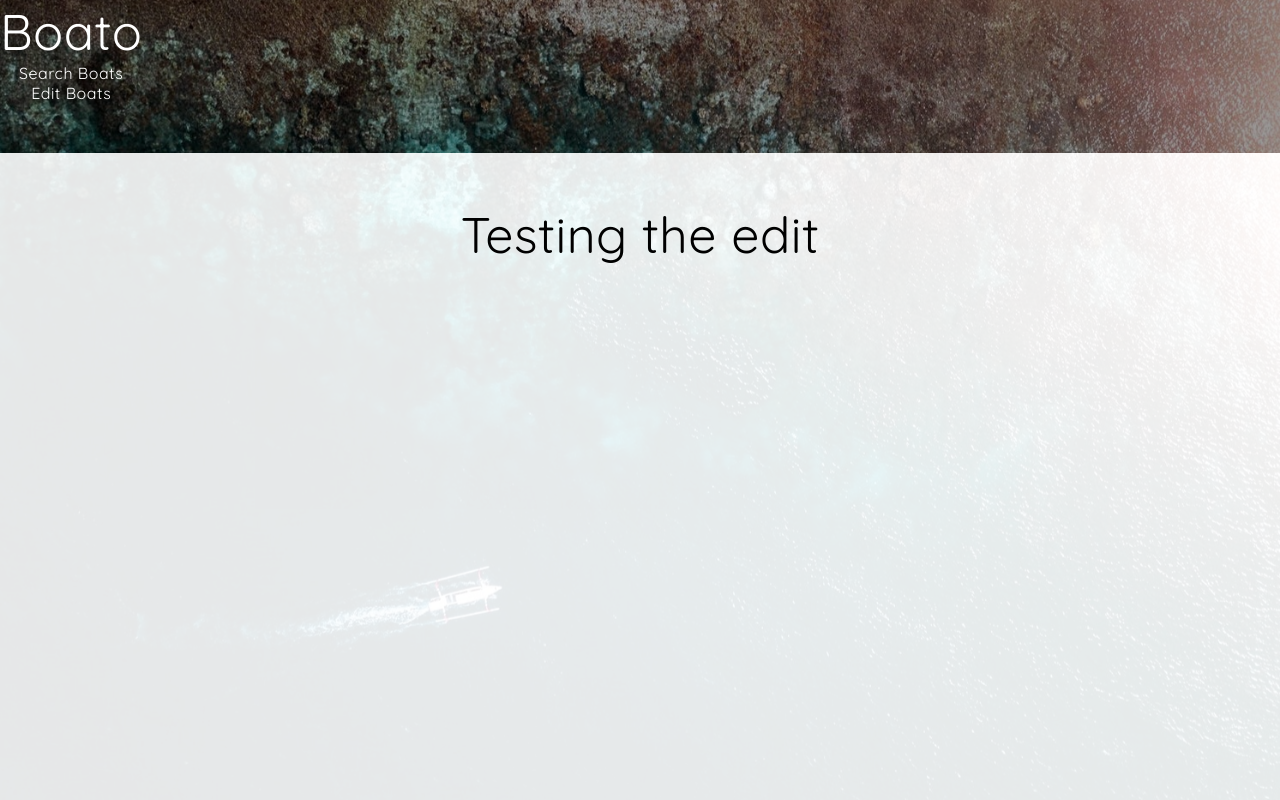
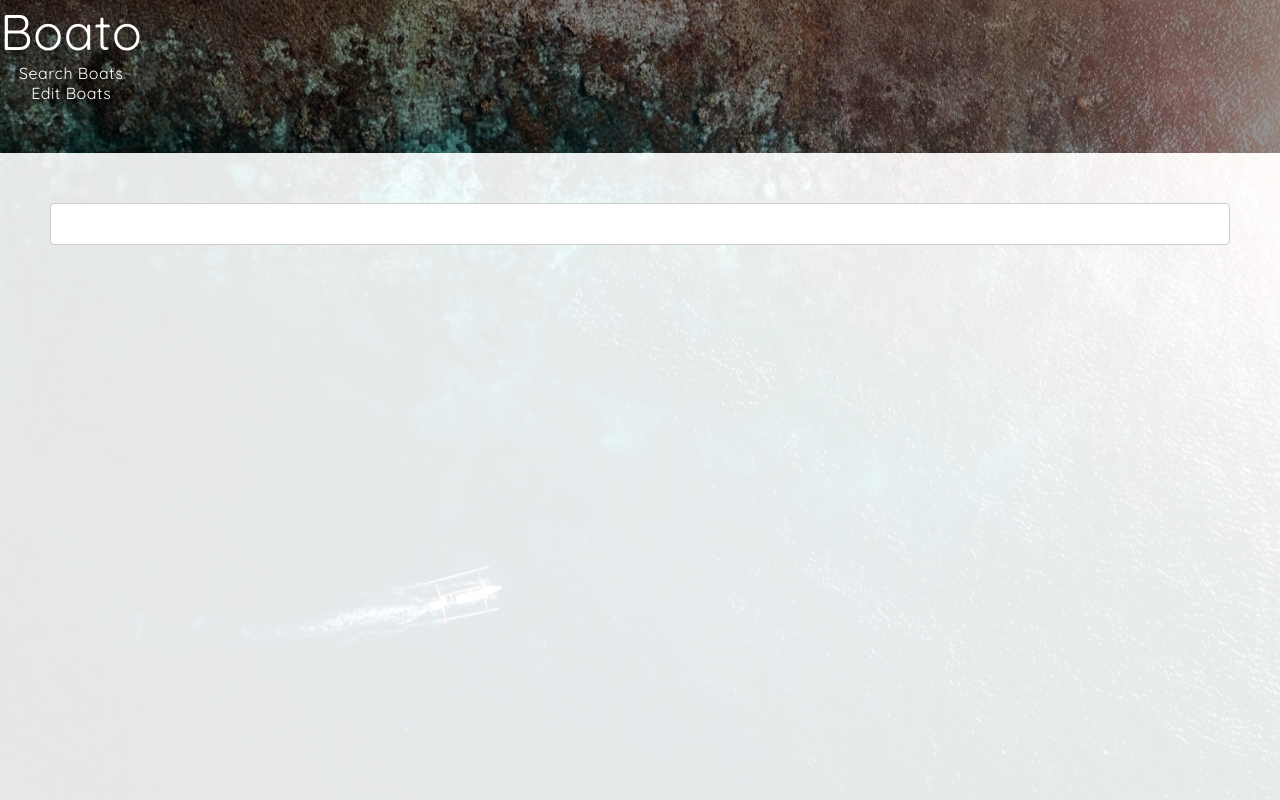
Before and after one commit to AngelicMob/boat-assignment, a React (Create React App) app: page / in a window 1280 px wide. Both pictures are taken after a click on the item "Edit Boats". Built offline with nearby package versions, Linux system fonts and the light colour scheme.

Commit message:
added some more frontend stuff

```diff
--- a/src/App.js
+++ b/src/App.js
@@ -2,7 +2,7 @@ import React, {useState} from 'react';
 import './App.css';
 import LandingPage from './components/landingpage.jsx';
 import Navbar from './components/navbar.jsx';
-import Edit from './components/AddBoat.jsx';
+import AddBoat from './components/AddBoat.jsx';
 
 
 
@@ -39,7 +39,7 @@ function App() {
         <LandingPage/>
 
       :
-        <Edit/>
+        <AddBoat/>
         }
 
     </div>
--- a/src/components/AddBoat.jsx
+++ b/src/components/AddBoat.jsx
@@ -8,13 +8,11 @@ import styled from "styled-components";
 
 const EditStyle = styled.div`
 
-
   color: black;
   font-size: 50px;
 
-
 `;
-const BackgroundWrapper = styled.div`
+const AddWrapper = styled.div`
 
     height: 90vh;
     background-color: rgba(255, 255, 255, 0.9);
@@ -44,19 +42,13 @@ InputArea[type="text"]:focus,
 
 export default function AddBoat() {
 
-
-
-
-
     return (
 
-       <BackgroundWrapper>
-            <EditStyle>
-                Testing the edit
+       <AddWrapper>
+          <EditStyle></EditStyle>
+          <EditInput></EditInput>
 
-            </EditStyle>
-
-       </BackgroundWrapper>
+       </AddWrapper>
 
     )
 }
```
